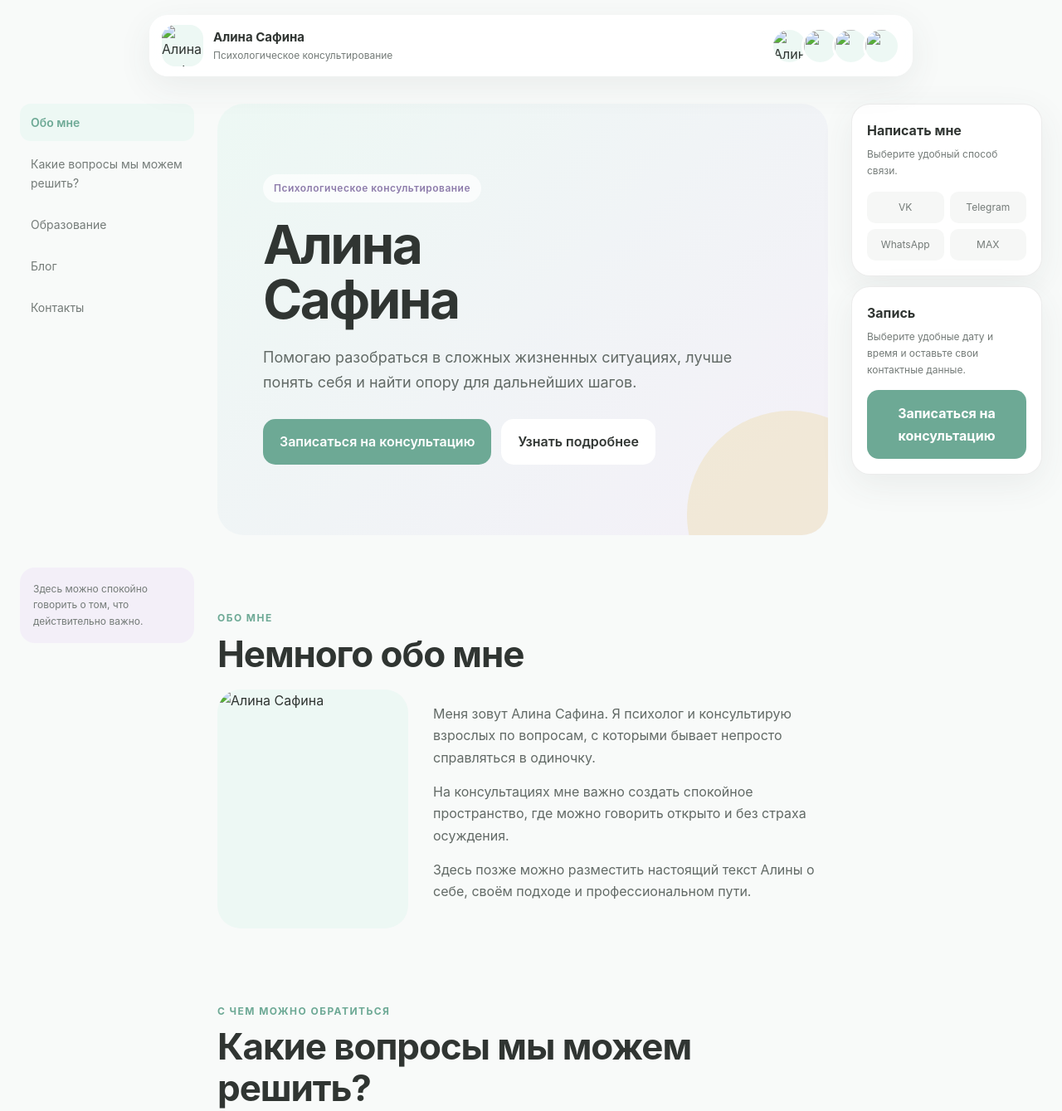
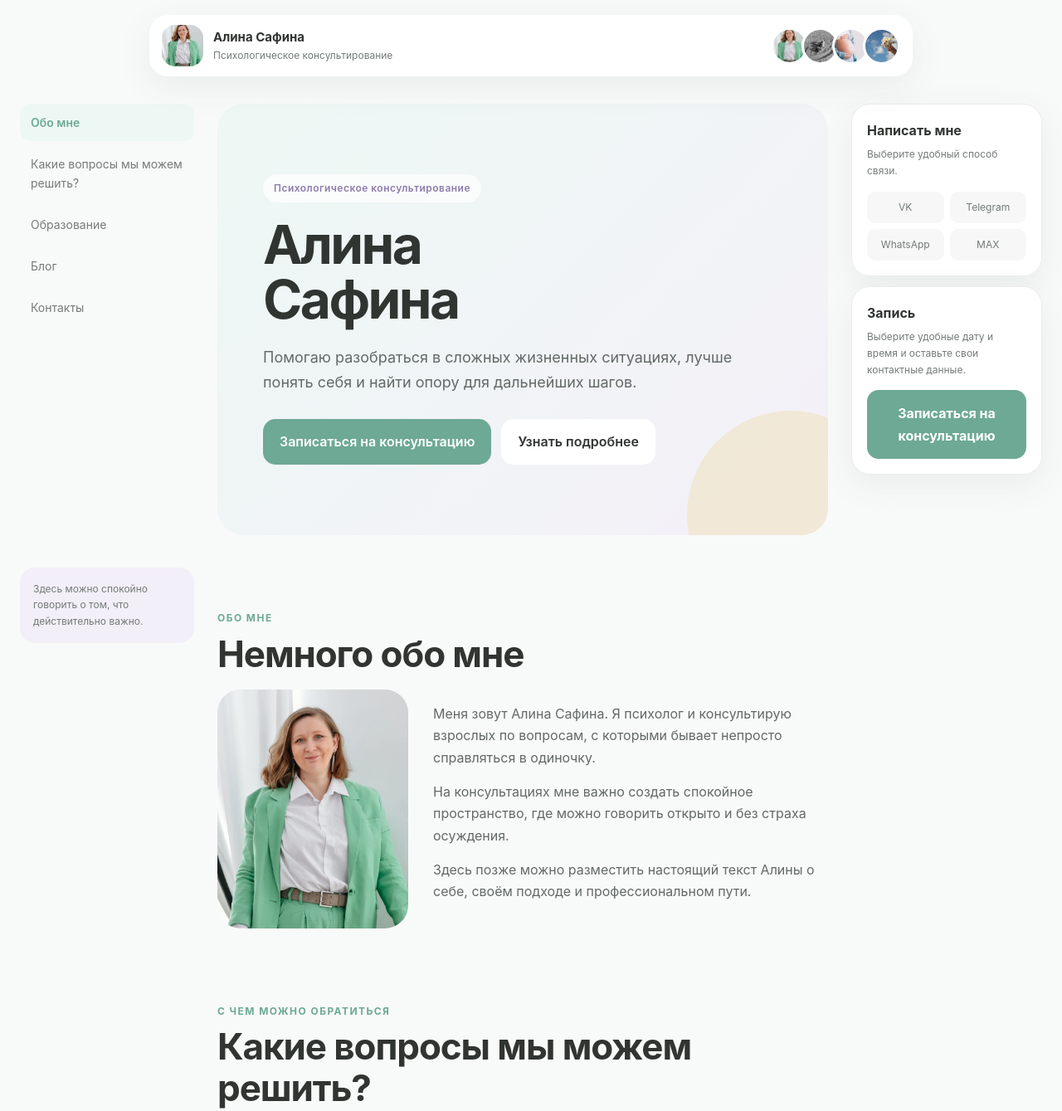
Before and after one commit to yurashiry/al, a plain HTML site: page index.html in a window 1280 px wide. Shown: the top 1339 px of the page at 83% size. Drawn offline with Linux system fonts and the light colour scheme.

Commit message:
Update image file extensions from .jpg to .jpeg

```diff
--- a/index.html
+++ b/index.html
@@ -1588,7 +1588,7 @@
 
             <img
                 class="header-logo"
-                src="images/alina.jpg"
+                src="images/alina.jpeg"
                 alt="Алина Сафина"
             >
 
@@ -1613,28 +1613,28 @@
 
             <img
                 class="header-photo"
-                src="images/alina.jpg"
+                src="images/alina.jpeg"
                 alt="Алина Сафина"
             >
 
 
             <img
                 class="header-photo"
-                src="images/relax-1.jpg"
+                src="images/relax-1.jpeg"
                 alt=""
             >
 
 
             <img
                 class="header-photo"
-                src="images/relax-2.jpg"
+                src="images/relax-2.jpeg"
                 alt=""
             >
 
 
             <img
                 class="header-photo"
-                src="images/relax-3.jpg"
+                src="images/relax-3.jpeg"
                 alt=""
             >
 
@@ -1871,7 +1871,7 @@
 
                     <img
                         class="about-photo"
-                        src="images/alina-main.jpg"
+                        src="images/alina.jpeg"
                         alt="Алина Сафина"
                     >
 
```
